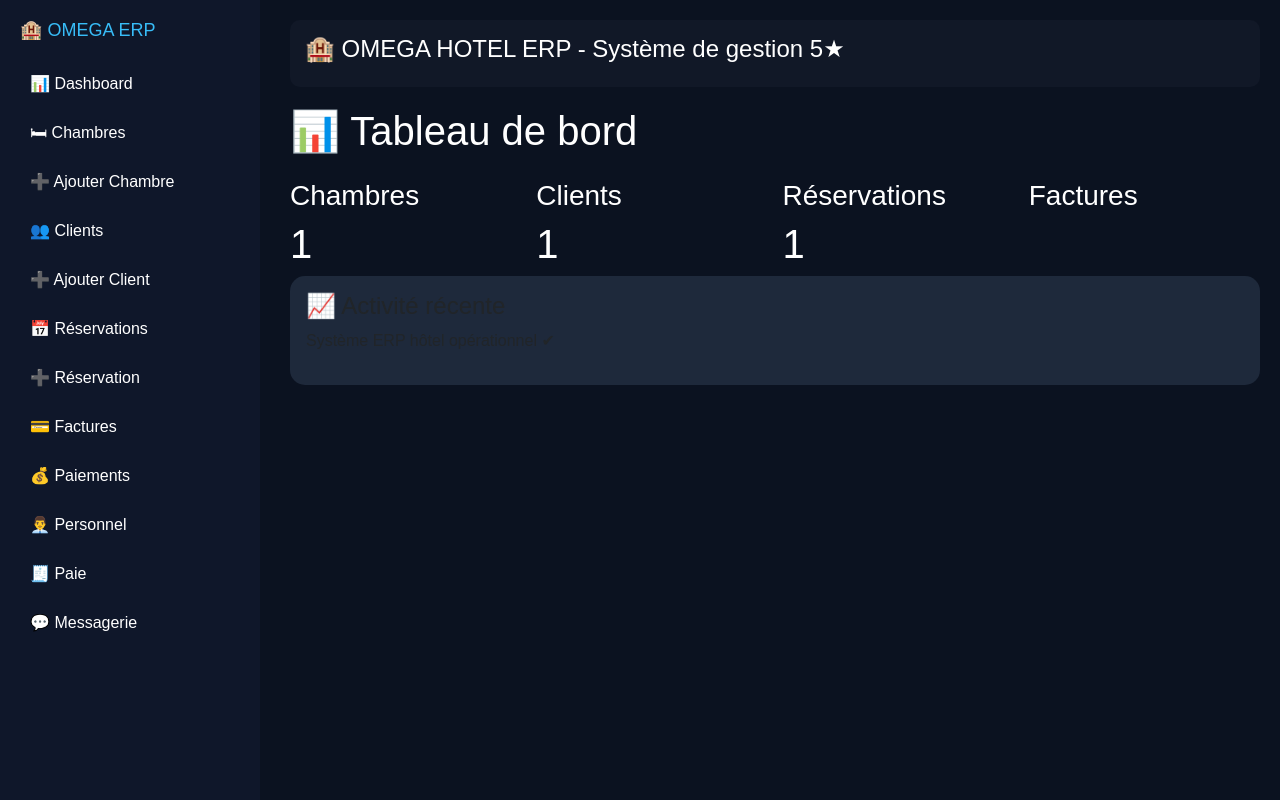
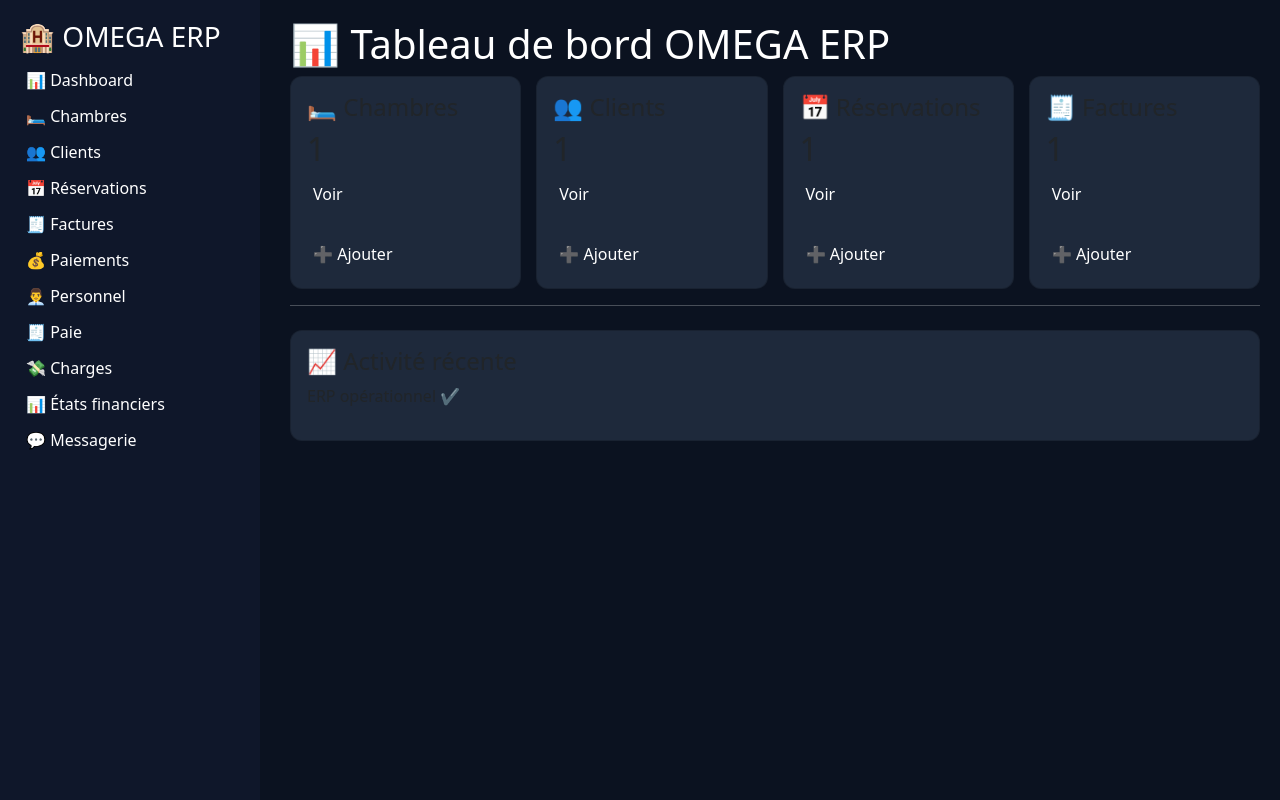
Before and after one commit to siby2411/omega_hotel_erp, a PHP site: page / in a window 1280 px wide. Run offline with PHP 8.4, Linux system fonts and the light colour scheme; tables that the repository leaves empty or names only in its code hold one stand-in row (values such as "Sample post"); data that the repository does not hold is empty.

Commit message:
Stable version OMEGA ERP: dashboard + chambres + clients + reservations + factures + paiements + personnel + charges + états financiers + messagerie + layout 5 étoiles

```diff
--- a/app/Controllers/HotelController.php
+++ b/app/Controllers/HotelController.php
@@ -2,22 +2,16 @@
 
 class HotelController {
 
-    /* ================= DATABASE ================= */
     private function db() {
         return new PDO(
             "mysql:host=127.0.0.1;dbname=hotel_omega;charset=utf8",
             "root",
             "",
-            [
-                PDO::ATTR_ERRMODE => PDO::ERRMODE_EXCEPTION,
-                PDO::ATTR_DEFAULT_FETCH_MODE => PDO::FETCH_ASSOC
-            ]
+            [PDO::ATTR_ERRMODE => PDO::ERRMODE_EXCEPTION]
         );
     }
 
-    /* ================= VIEW ENGINE ================= */
     private function view($path, $data = []) {
-
         extract($data);
 
         $view = __DIR__ . "/../../resources/views/$path.php";
@@ -32,11 +26,11 @@
 
     /* ================= DASHBOARD ================= */
     public function dashboard() {
-
         $stats = [
             'chambres' => $this->db()->query("SELECT COUNT(*) FROM chambres")->fetchColumn(),
             'clients' => $this->db()->query("SELECT COUNT(*) FROM clients")->fetchColumn(),
             'reservations' => $this->db()->query("SELECT COUNT(*) FROM reservations")->fetchColumn(),
+            'factures' => $this->db()->query("SELECT COUNT(*) FROM factures")->fetchColumn()
         ];
 
         return $this->view('dashboard/index', compact('stats'));
@@ -44,8 +38,8 @@
 
     /* ================= CHAMBRES ================= */
     public function chambres() {
-        $data = $this->db()->query("SELECT * FROM chambres")->fetchAll();
-        return $this->view('chambres/liste', ['chambres' => $data]);
+        $chambres = $this->db()->query("SELECT * FROM chambres")->fetchAll();
+        return $this->view('chambres/liste', compact('chambres'));
     }
 
     public function chambres_create() {
@@ -54,8 +48,8 @@
 
     /* ================= CLIENTS ================= */
     public function clients() {
-        $data = $this->db()->query("SELECT * FROM clients")->fetchAll();
-        return $this->view('clients/liste', ['clients' => $data]);
+        $clients = $this->db()->query("SELECT * FROM clients")->fetchAll();
+        return $this->view('clients/liste', compact('clients'));
     }
 
     public function clients_create() {
@@ -64,8 +58,8 @@
 
     /* ================= RESERVATIONS ================= */
     public function reservations() {
-        $data = $this->db()->query("SELECT * FROM reservations")->fetchAll();
-        return $this->view('reservations/liste', ['reservations' => $data]);
+        $reservations = $this->db()->query("SELECT * FROM reservations")->fetchAll();
+        return $this->view('reservations/liste', compact('reservations'));
     }
 
     public function createReservation() {
@@ -80,9 +74,8 @@
         $prix->execute([$_POST['chambre_id']]);
         $prix = $prix->fetchColumn();
 
-        $d1 = new DateTime($_POST['date_arrivee']);
-        $d2 = new DateTime($_POST['date_depart']);
-        $nuits = $d2->diff($d1)->days;
+        $nuits = (new DateTime($_POST['date_depart']))
+               ->diff(new DateTime($_POST['date_arrivee']))->days;
 
         $total = $prix * $nuits;
 
@@ -107,8 +100,31 @@
 
     /* ================= FACTURES ================= */
     public function factures() {
-        $data = $this->db()->query("SELECT * FROM factures")->fetchAll();
-        return $this->view('hotel/factures', ['factures' => $data]);
+        $factures = $this->db()->query("SELECT * FROM factures ORDER BY id DESC")->fetchAll();
+        return $this->view('hotel/factures', compact('factures'));
+    }
+
+    public function factures_create() {
+        $reservations = $this->db()->query("SELECT * FROM reservations")->fetchAll();
+        return $this->view('hotel/factures_create', compact('reservations'));
+    }
+
+    public function factures_store() {
+
+        $stmt = $this->db()->prepare("
+            INSERT INTO factures (reservation_id, client_id, chambre_id, montant_total)
+            VALUES (?, ?, ?, ?)
+        ");
+
+        $stmt->execute([
+            $_POST['reservation_id'],
+            $_POST['client_id'] ?? 0,
+            $_POST['chambre_id'] ?? 0,
+            $_POST['montant_total']
+        ]);
+
+        header("Location: ?url=factures");
+        exit;
     }
 
     /* ================= PAIEMENTS ================= */
@@ -122,8 +138,8 @@
 
     /* ================= PERSONNEL ================= */
     public function personnel() {
-        $data = $this->db()->query("SELECT * FROM personnel")->fetchAll();
-        return $this->view('hotel/personnel', ['staff' => $data]);
+        $staff = $this->db()->query("SELECT * FROM personnel")->fetchAll();
+        return $this->view('hotel/personnel', compact('staff'));
     }
 
     public function personnel_create() {
@@ -135,15 +151,10 @@
         return $this->view('hotel/paie');
     }
 
-    /* ================= MESSAGERIE ================= */
-    public function messagerie() {
-        return $this->view('hotel/messagerie');
-    }
-
     /* ================= CHARGES ================= */
     public function charges() {
-        $data = $this->db()->query("SELECT * FROM charges")->fetchAll();
-        return $this->view('hotel/charges', ['charges' => $data]);
+        $charges = $this->db()->query("SELECT * FROM charges")->fetchAll();
+        return $this->view('hotel/charges', compact('charges'));
     }
 
     public function createCharge() {
@@ -169,17 +180,18 @@
     /* ================= ETATS FINANCIERS ================= */
     public function etatFinancier() {
 
-        $pdo = $this->db();
-
-        $revenus = $pdo->query("SELECT COALESCE(SUM(montant_total),0) FROM factures")->fetchColumn();
-        $charges = $pdo->query("SELECT COALESCE(SUM(montant),0) FROM charges")->fetchColumn();
-
-        $benefice = $revenus - $charges;
+        $revenus = $this->db()->query("SELECT COALESCE(SUM(montant_total),0) FROM factures")->fetchColumn();
+        $charges = $this->db()->query("SELECT COALESCE(SUM(montant),0) FROM charges")->fetchColumn();
 
         return $this->view('hotel/etat_financier', [
             'revenus' => $revenus,
             'charges' => $charges,
-            'benefice' => $benefice
+            'benefice' => $revenus - $charges
         ]);
     }
+
+    /* ================= MESSAGERIE ================= */
+    public function messagerie() {
+        return $this->view('hotel/messagerie');
+    }
 }
--- a/core/Router.php
+++ b/core/Router.php
@@ -11,59 +11,37 @@
 
         switch ($url) {
 
-            case 'dashboard':
-                return $c->dashboard();
+            case 'dashboard': return $c->dashboard();
 
-            case 'chambres':
-                return $c->chambres();
+            case 'chambres': return $c->chambres();
+            case 'chambres_create': return $c->chambres_create();
 
-            case 'chambres_create':
-                return $c->chambres_create();
+            case 'clients': return $c->clients();
+            case 'clients_create': return $c->clients_create();
 
-            case 'clients':
-                return $c->clients();
+            case 'reservations': return $c->reservations();
+            case 'reservations_create': return $c->createReservation();
+            case 'reservations_store': return $c->storeReservation();
 
-            case 'clients_create':
-                return $c->clients_create();
+            case 'factures': return $c->factures();
+            case 'factures_create': return $c->factures_create();
+            case 'factures_store': return $c->factures_store();
 
-            case 'reservations':
-                return $c->reservations();
+            case 'paiements': return $c->paiements();
+            case 'paiements_create': return $c->createPaiement();
 
-            case 'reservations_create':
-                return $c->createReservation();
+            case 'personnel': return $c->personnel();
+            case 'personnel_create': return $c->personnel_create();
 
-            case 'factures':
-                return $c->factures();
+            case 'paie': return $c->paie();
 
-            case 'paiements':
-                return $c->paiements();
+            case 'charges': return $c->charges();
+            case 'charges_create': return $c->createCharge();
+            case 'charges_store': return $c->storeCharge();
 
-            case 'paiements_create':
-                return $c->createPaiement();
+            case 'etat_financier': return $c->etatFinancier();
 
-            case 'personnel':
-                return $c->personnel();
-
-            case 'personnel_create':
-                return $c->personnel_create();
-
-            case 'paie':
-                return $c->paie();
-
-            case 'messagerie':
-                return $c->messagerie();
-
-            case 'charges':
-                return $c->charges();
-
-            case 'charges_create':
-                return $c->createCharge();
-
-            case 'charges_store':
-                return $c->storeCharge();
-
-            case 'etat_financier':
-                return $c->etatFinancier();
+            case 'messagerie': return $c->messagerie();
 
             default:
                 http_response_code(404);
--- a/resources/views/dashboard/index.php
+++ b/resources/views/dashboard/index.php
@@ -1,30 +1,40 @@
-<h1 class="mb-4">📊 Tableau de bord</h1>
+<h1>📊 Tableau de bord OMEGA ERP</h1>
 
-<div class="kpi">
+<div style="display:grid;grid-template-columns:repeat(4,1fr);gap:15px">
 
-<div class="kpi-card">
-<h3>Chambres</h3>
-<h1><?= $stats['chambres'] ?></h1>
+<div class="card p-3">
+<h4>🛏 Chambres</h4>
+<h2><?= $stats['chambres'] ?></h2>
+<a href="?url=chambres">Voir</a><br>
+<a href="?url=chambres_create">➕ Ajouter</a>
 </div>
 
-<div class="kpi-card">
-<h3>Clients</h3>
-<h1><?= $stats['clients'] ?></h1>
+<div class="card p-3">
+<h4>👥 Clients</h4>
+<h2><?= $stats['clients'] ?></h2>
+<a href="?url=clients">Voir</a><br>
+<a href="?url=clients_create">➕ Ajouter</a>
 </div>
 
-<div class="kpi-card">
-<h3>Réservations</h3>
-<h1><?= $stats['reservations'] ?></h1>
+<div class="card p-3">
+<h4>📅 Réservations</h4>
+<h2><?= $stats['reservations'] ?></h2>
+<a href="?url=reservations">Voir</a><br>
+<a href="?url=reservations_create">➕ Ajouter</a>
 </div>
 
-<div class="kpi-card">
-<h3>Factures</h3>
-<h1><?= $stats['factures'] ?></h1>
+<div class="card p-3">
+<h4>🧾 Factures</h4>
+<h2><?= $stats['factures'] ?? 0 ?></h2>
+<a href="?url=factures">Voir</a><br>
+<a href="?url=factures_create">➕ Ajouter</a>
 </div>
 
 </div>
 
-<div class="card p-3">
+<hr>
+
+<div class="card p-3 mt-4">
 <h4>📈 Activité récente</h4>
-<p>Système ERP hôtel opérationnel ✔</p>
+<p>ERP opérationnel ✔</p>
 </div>
--- a/resources/views/layouts/app.php
+++ b/resources/views/layouts/app.php
@@ -1,115 +1,52 @@
 <!DOCTYPE html>
-<html lang="fr">
+<html>
 <head>
 <meta charset="UTF-8">
-    <title>OMEGA HOTEL ERP 5★</title>
-    <meta name="viewport" content="width=device-width, initial-scale=1">
-
+<title>OMEGA ERP HOTEL 5★</title>
 <link href="https://cdn.jsdelivr.net/npm/bootstrap@5.3.0/dist/css/bootstrap.min.css" rel="stylesheet">
-    <link href="https://cdnjs.cloudflare.com/ajax/libs/font-awesome/6.4.0/css/all.min.css" rel="stylesheet">
 
 <style>
-        body {
-            background: #0b1220;
-            color: white;
-            font-family: Arial;
+body { background:#0b1220; color:white; }
+
+.sidebar {
+    width:260px;
+    height:100vh;
+    position:fixed;
+    background:#0f172a;
+    padding:20px;
 }
 
-        .sidebar {
-            width: 260px;
-            height: 100vh;
-            position: fixed;
-            background: #0f172a;
-            padding: 20px;
-            overflow-y: auto;
-        }
+.main { margin-left:270px; padding:20px; }
 
-        .sidebar h2 {
-            font-size: 18px;
-            margin-bottom: 20px;
-            color: #38bdf8;
-        }
+a { display:block; color:white; padding:6px; text-decoration:none; }
 
-        .sidebar a {
-            display: block;
-            padding: 10px;
-            color: white;
-            text-decoration: none;
-            border-radius: 8px;
-            margin-bottom: 5px;
-        }
+a:hover { background:#1e293b; border-radius:6px; }
 
-        .sidebar a:hover {
-            background: #1e293b;
-        }
-
-        .main {
-            margin-left: 270px;
-            padding: 20px;
-        }
-
-        .topbar {
-            background: #111827;
-            padding: 15px;
-            border-radius: 10px;
-            margin-bottom: 20px;
-        }
-
-        .card {
-            background: #1e293b;
-            border: none;
-            border-radius: 15px;
-        }
-
-        .kpi {
-            display: grid;
-            grid-template-columns: repeat(4, 1fr);
-            gap: 15px;
-        }
-
-        .kpi .card {
-            padding: 15px;
-            text-align: center;
-        }
-
-        .badge {
-            background: #38bdf8;
-        }
+.card { background:#1e293b; border-radius:12px; }
 </style>
 </head>
 
 <body>
 
 <div class="sidebar">
-    <h2>🏨 OMEGA ERP</h2>
+<h3>🏨 OMEGA ERP</h3>
 
 <a href="?url=dashboard">📊 Dashboard</a>
 <a href="?url=chambres">🛏 Chambres</a>
-    <a href="?url=chambres_create">➕ Ajouter Chambre</a>
-
 <a href="?url=clients">👥 Clients</a>
-    <a href="?url=clients_create">➕ Ajouter Client</a>
-
 <a href="?url=reservations">📅 Réservations</a>
-    <a href="?url=reservations_create">➕ Réservation</a>
-
-    <a href="?url=factures">💳 Factures</a>
+<a href="?url=factures">🧾 Factures</a>
 <a href="?url=paiements">💰 Paiements</a>
-
 <a href="?url=personnel">👨‍💼 Personnel</a>
 <a href="?url=paie">🧾 Paie</a>
+<a href="?url=charges">💸 Charges</a>
+<a href="?url=etat_financier">📊 États financiers</a>
+<a href="?url=messagerie">💬 Messagerie</a>
 
-    <a href="?url=messagerie">💬 Messagerie</a>
 </div>
 
 <div class="main">
-
-    <div class="topbar">
-        <h4>🏨 OMEGA HOTEL ERP - Système de gestion 5★</h4>
-    </div>
-
 <?= $content ?>
-
 </div>
 
 </body>
```
Also changed, not shown: resources/views/hotel/factures_create.php (+10 -6 lines), resources/views/hotel/paiements.php (+4 -23 lines), tmp_controller.php (added, +40 -0 lines), tmp_factures_store.php (added, +17 -0 lines), 1 other file. Lines whose indentation alone changed are shown as unchanged.
